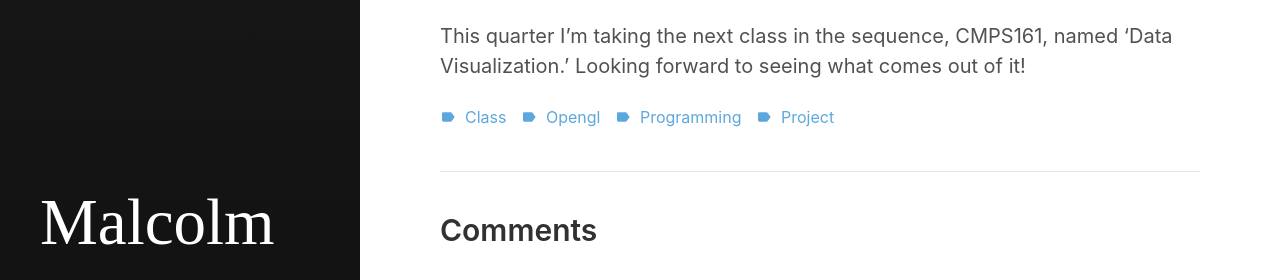
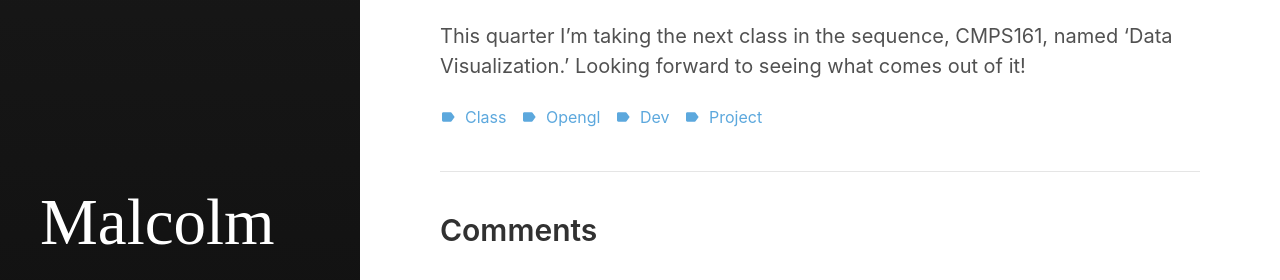
Before and after one commit to crummy/crummy.github.io, a Jekyll site: the page built from _posts/2012-01-14-cmps160-introduction-to-computer-graphics.md, in a window 1280 px wide. Shown: the part 2038-2318 px from the top of the page. Built offline with Jekyll 4.4.1, drawn with Linux system fonts in a browser that asks for light colours; some web fonts are replaced.

Commit message:
Fix link and two files I forgot to save

```diff
--- a/_posts/2012-01-14-cmps160-introduction-to-computer-graphics.md
+++ b/_posts/2012-01-14-cmps160-introduction-to-computer-graphics.md
@@ -8,7 +8,7 @@ categories:
 tags:
   - class
   - opengl
-  - programming
+  - dev
   - project
 ---
 Amidst ultra-dry classes like Compiler Design and Computational Modeling, last quarter I took a class that I really enjoyed: Introduction to Computer Graphics. It effectively was an openGL class, going over coordinate systems, transformations, shading techniques and such, but what I really enjoyed were the labs. They probably had a similar level of coding to previous CS classes, but something about being able to get a visual result so immediately was very satisfying. Plus it's easier to show off a 3d model to your friends than a sort algorithm, I suppose.
```
Also changed, not shown: _posts/2018-01-02-steamworld-dig-2.md (+1 -2 lines).
